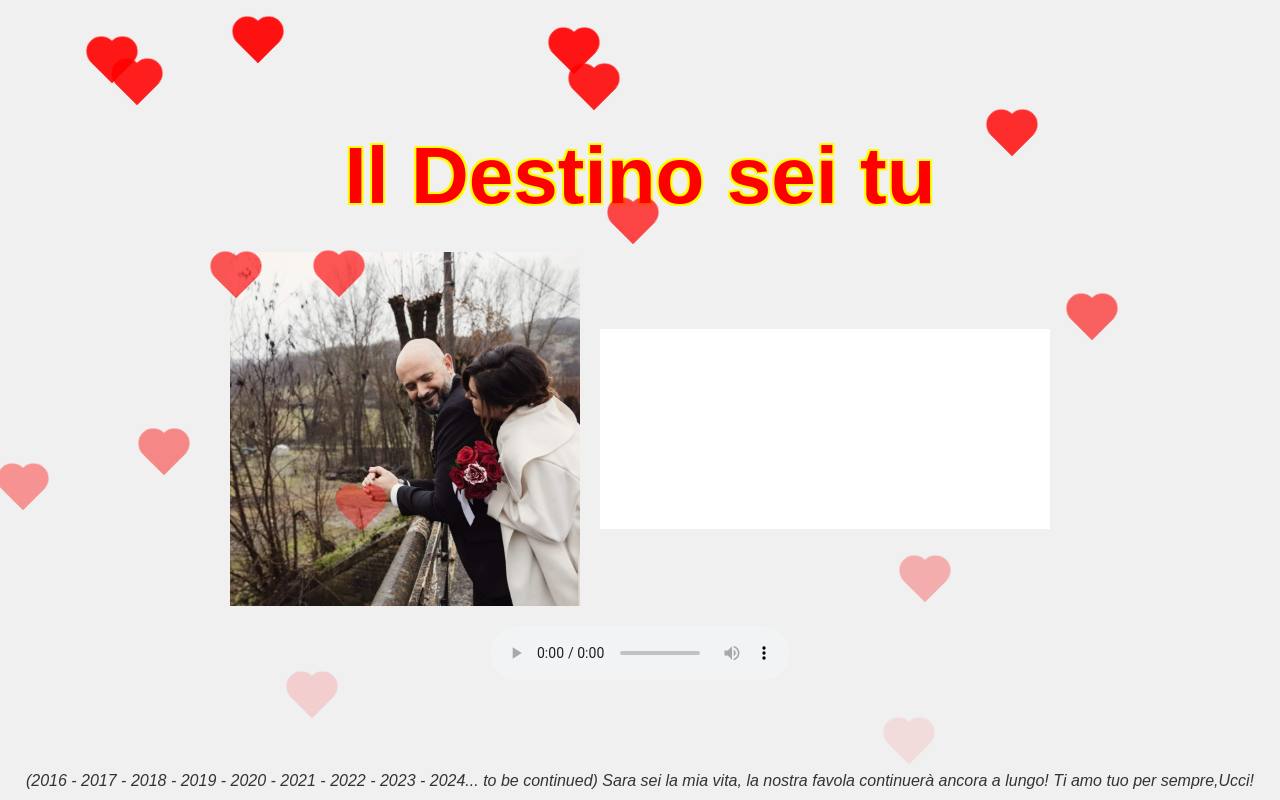
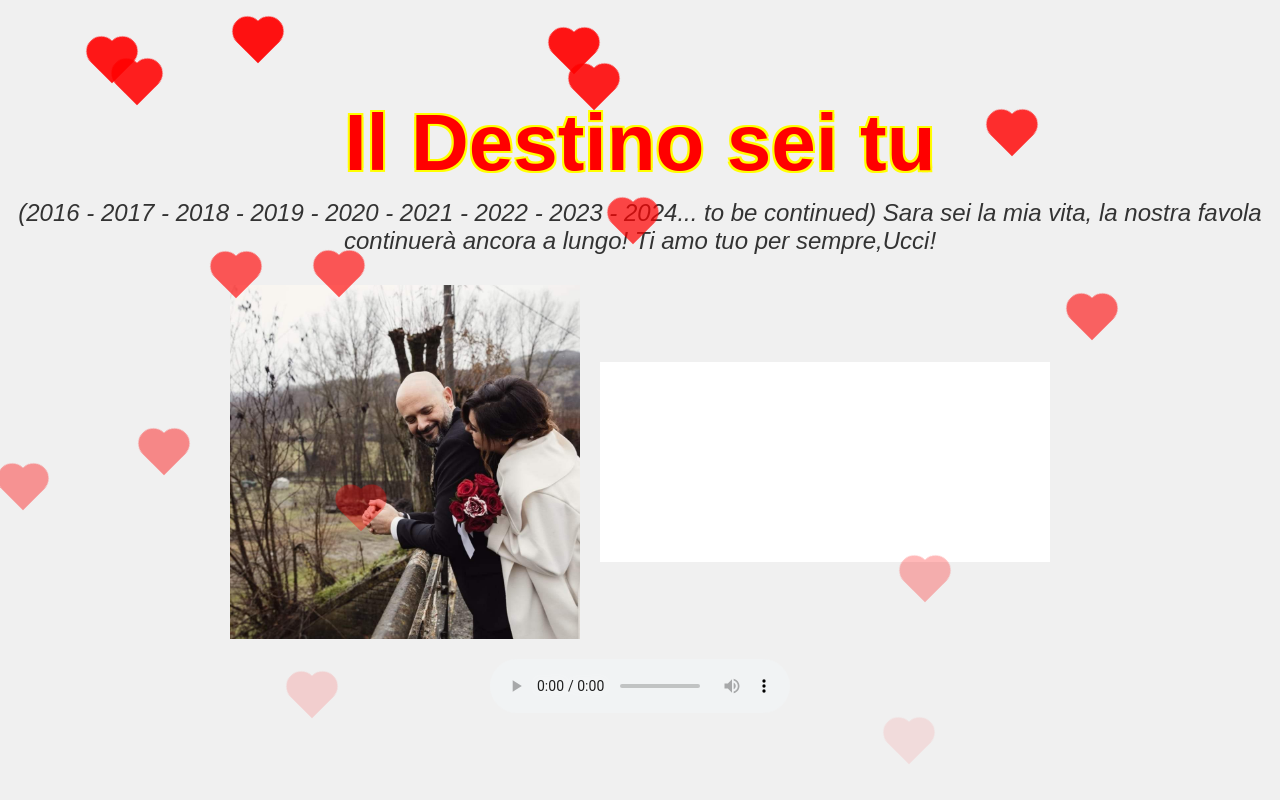
Before and after one commit to Ucci1978/AnniversaryS-A, a plain HTML site: page index.html in a window 1280 px wide. Drawn offline with Linux system fonts and the light colour scheme.

Commit message:
Add files via upload

```diff
--- a/index.html
+++ b/index.html
@@ -31,7 +31,7 @@
 
         .header {
             text-align: center;
-            margin-bottom: 20px;
+            margin-bottom: 10px;
         }
 
         h1 {
@@ -42,8 +42,14 @@
             margin: 0;
             padding: 10px 0;
         }
-
-        .container {
+	.dedication {
+            text-align: center;
+            font-style: italic;
+            font-size: 1.5em;
+            color: #333;
+	    margin-bottom: 20px
+	}
+	.container {
             display: flex;
             justify-content: center;
             align-items: center;
@@ -85,14 +91,6 @@
             margin-top: 20px;
         }
 
-        .dedication {
-            position: absolute;
-            bottom: 10px;
-            text-align: center;
-            font-style: italic;
-            font-size: 1em;
-            color: #333;
-        }
 
         .heart {
             position: absolute;
@@ -139,6 +137,12 @@
 <body>
     <div class="header">
         <h1>Il Destino sei tu</h1>
+    	<div class="dedication">
+        (2016 - 2017 - 2018 - 2019 - 2020 - 2021 - 2022 - 2023 - 2024... to be 	continued)
+	Sara sei la mia vita, la nostra favola continuerà ancora a lungo!
+	Ti amo
+	tuo per sempre,Ucci!
+    	</div>
     </div>
     <div class="container">
         <img src="Copertina.jpg" alt="Copertina" class="cover">
@@ -153,12 +157,7 @@
         <source src="2 - Il Destino Sei Tu.mp3" type="audio/mpeg">
         Il tuo browser non supporta l'elemento audio.
     </audio>
-    <div class="dedication">
-        (2016 - 2017 - 2018 - 2019 - 2020 - 2021 - 2022 - 2023 - 2024... to be continued)
-	Sara sei la mia vita, la nostra favola continuerà ancora a lungo!
-	Ti amo
-	tuo per sempre,Ucci!
-    </div>
+
     <script>
         // Riferimenti agli elementi audio e testo
         const audio = document.getElementById('audio');
```
